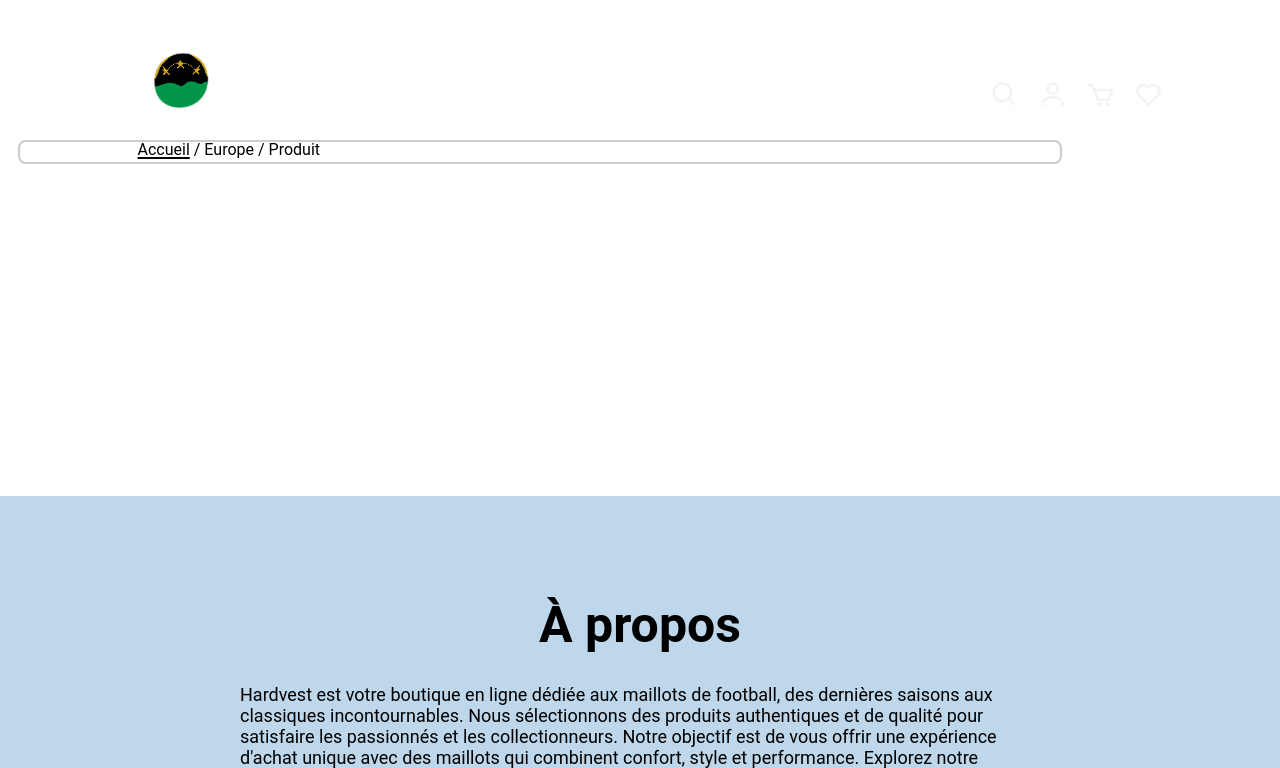
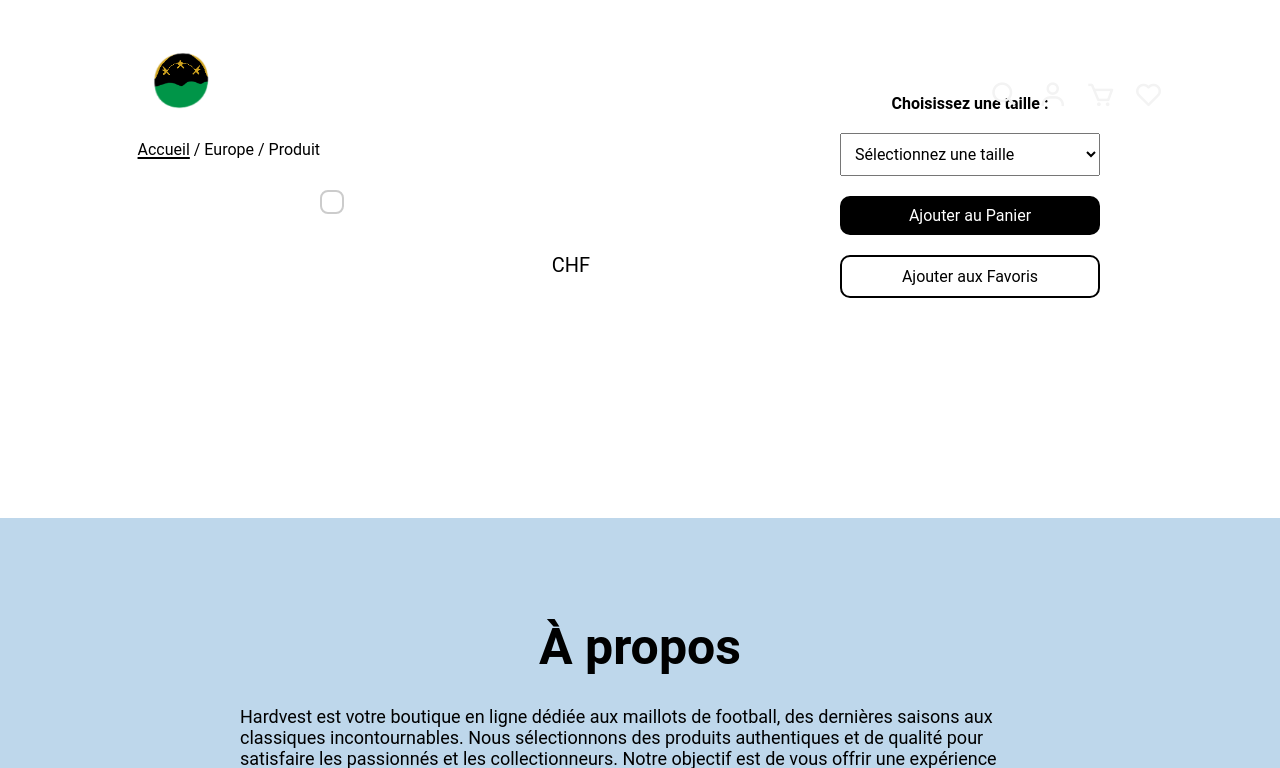
Before and after one commit to 1alext/TM_Alex, a PHP site: page /page_produit.php?id=6 in a window 1280 px wide; the page is wider, and only the part inside the window is pictured. Shown: the top 768 px of that part. Run offline with PHP 8.4, Linux system fonts and the light colour scheme; data that the repository does not hold is empty.

Commit message:
page produit presque fini, ajout formulaire pour choisir taille

```diff
--- a/Lien.css
+++ b/Lien.css
@@ -793,7 +793,7 @@
 /*titre produit*/
 .produits-europe li h1 {
     font-size: 20px;
-    margin: 20px 0 10px; /* Espace au-dessus et en-dessous du titre */
+    margin: 20px 0 10px;
 }
 
 /*description produit*/
@@ -857,6 +857,7 @@
     top: 25px; /*Décale vers le bas*/
     left: -110px; /*Décale vers la gauche*/
 }
+
 /*Couleur des icônes dans la page europe.php */
 #europe-page #navbar i {
     color: #000;
@@ -927,68 +928,85 @@
 }
 
 
-/*Style pour les produits */
+/* Style pour la page produit */
 #product-page header img {
     width: 150px;
     height: auto;
 }
 
 .product-details {
-    margin-top: 100px;
+    margin-top: 80px;
     padding: 20px;
     max-width: 1200px;
     margin-left: auto;
     margin-right: auto;
+    display: flex;
+    flex-direction: column;
+    align-items: flex-start;
+    padding-left: 280px;
 }
 
+/* Style pour le titre */
+.title-container {
+    width: 100%;
+    display: flex;
+    justify-content: flex-end;
+    margin-top: 10px;
+    padding-left: 100px;
+    height: 60px;
+}
+
+/* Titre du produit */
+.product-title {
+    color: #000000;
+    margin-bottom: 0;
+    margin-top: 80px;
+}
+
+/* Style pour la description */
+.product-details .description {
+    position: absolute;
+    top: 300px;
+    right: 450px;
+    max-width: 300px;
+    line-height: 1.5;
+}
+
+/* Style pour l'image du produit */
 .product-details img {
     display: block;
-    max-width: 90%;
+    max-width: 400px;
     height: auto;
-    margin: 20px auto;
+    margin: 20px 0;
     border: 2px solid #ccc;
     padding: 10px;
-    transform: translateX(-100px);
     border-radius: 8px;
 }
 
-.product-details p {
-    text-align: center;
-    font-size: 19px;
+/* Style pour le prix */
+.product-details .price {
+    font-size: 20px;
     color: #000000;
-    line-height: 1.6;
+    position: absolute;
+    top: 250px;
+    right: 690px;
+    max-width: 300px;
+    line-height: 1.5;
 }
 
-.product-details .price {
-    position: relative;
-    top: -630px;
-    right: -228px;
-    font-size: 20px;
-    color: #000000;
-    text-align: center;
-}
-
-
-.product-title {
-    text-align: right;
-    margin-right: 20px;
-    color: #000000;
-    position: relative;
-    top: 50px;
-}
-
-/*formulaire choisir taille*/
+/* Formulaire de sélection de taille */
 .size-selection {
-    position: relative;
-    top: -630px;
-    right: -800px;
     margin-top: 20px;
     padding: 20px;
     border-radius: 10px;
     max-width: 300px;
     text-align: center;
+    position: relative;
+    bottom: 180px;
+    left: 500px;
 }
 
+/* Labels et boutons du formulaire */
 .size-selection label {
     font-size: 16px;
     font-weight: bold;
@@ -1010,10 +1028,26 @@
     color: white;
     background-color: #000000;
     border: none;
-    border-radius: 5px;
+    border-radius: 10px;
     cursor: pointer;
+    width: 100%;
 }
 
-.size-selection button:hover {
+/* Style pour le bouton "Ajouter aux Favoris" */
+.size-selection button[value="add_to_favorites"] {
+    background-color: white;
+    color: black;
+    border: 2px solid black;
+    border-radius: 10px;
+}
+
+/* Hover effects */
+.size-selection button[value="add_to_cart"]:hover {
     background-color: #2d2f31;
 }
+
+.size-selection button[value="add_to_favorites"]:hover {
+    background-color: white;
+    color: black;
+    border: 2px solid black;
+}
--- a/page_produit.php
+++ b/page_produit.php
@@ -41,16 +41,24 @@
                 <?php endif; ?>
             </div>
         </div>
-        <a href="#"><i class='bx bx-cart'></i></a>
+        <a href="pagepanier.php"><i class='bx bx-cart'></i></a>
         <a href="#"><i class='bx bx-heart'></i></a>
         <a href="#" class="menu-icon"><i class='bx bx-menu'></i></a>
     </div>
 </header>
 
 <section class="product-details">
-    <h1 class="product-title"><?= htmlspecialchars($produit->nom) ?></h1>
-    <img src="<?= htmlspecialchars($produit->image) ?>" alt="<?= htmlspecialchars($produit->nom) ?>">
-    <p><?= htmlspecialchars($produit->description) ?></p>
+    <div class="title-container">
+        <h1 class="product-title"><?= htmlspecialchars($produit->nom) ?></h1>
+    </div>
+    <div class="product-info">
+        <img src="<?= htmlspecialchars($produit->image) ?>" alt="<?= htmlspecialchars($produit->nom) ?>">
+        <?php
+        //Découper la description en plusieurs lignes
+        $description = wordwrap(htmlspecialchars($produit->description), 80, "<br>\n", true);
+        echo "<p class='description'>" . $description . "</p>";
+        ?>
+    </div>
     <p class="price"><?= htmlspecialchars($produit->prix) ?> CHF</p>
 
     <!-- Formulaire pour choisir la taille -->
@@ -70,7 +78,6 @@
         <button type="submit" name="action" value="add_to_favorites">Ajouter aux Favoris</button>
     </form>
 </section>
-</body>
 
 <!--A propos-->
 
```
